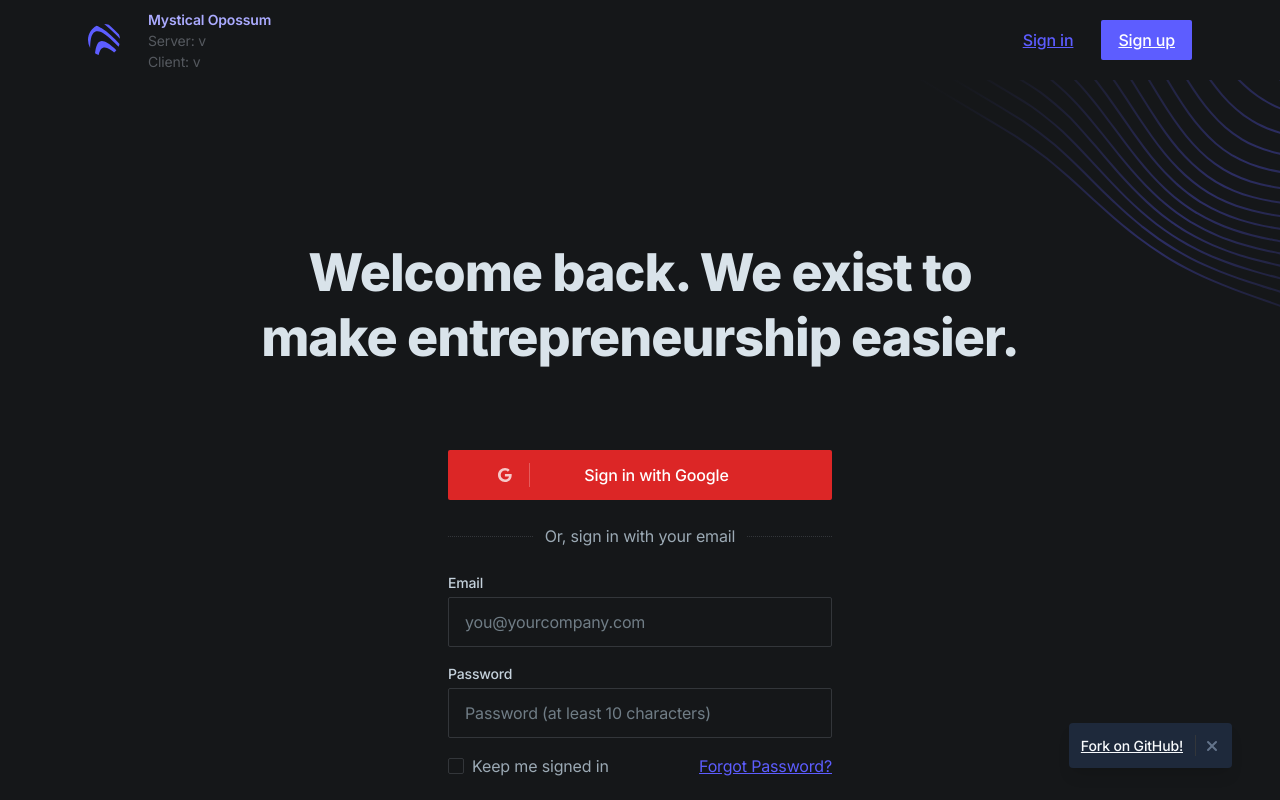
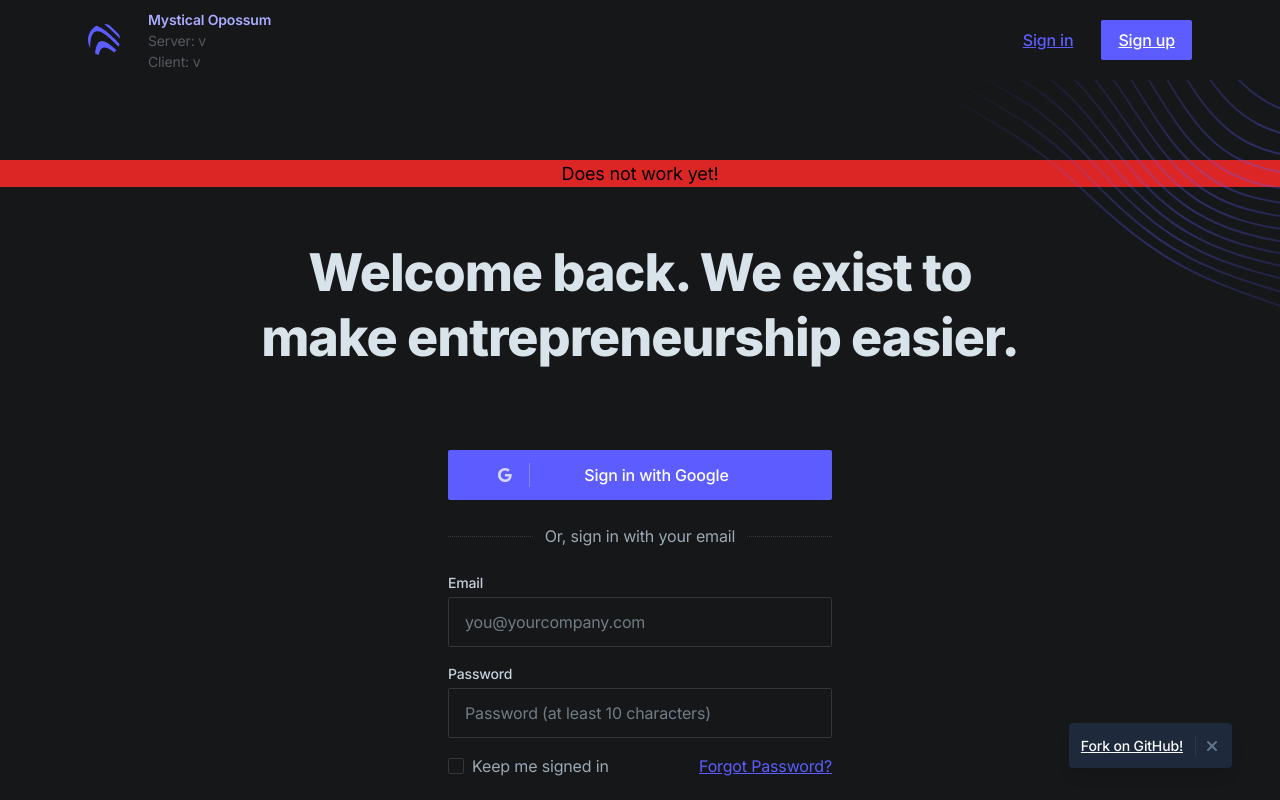
Before and after one commit to Nerdman4U/taxomageia-frontend, a Next.js app: page /signin in a window 1280 px wide. Shown: the top 800 px of the page. Built offline with nearby package versions, Linux system fonts and the light colour scheme; no server answers.

Commit message:
feat(signup): not yet working note at signup and signin

```diff
--- a/app/(auth)/signin/page.tsx
+++ b/app/(auth)/signin/page.tsx
@@ -8,6 +8,7 @@ import Link from 'next/link'
 export default function SignIn() {
   return (
     <section className="relative">
+      <div className="absolute top-20 left-0 right-0 heigth-40 bg-red-600 -z-10 text-black text-center text-lg">Does not work yet!</div>
       <div className="max-w-6xl mx-auto px-4 sm:px-6">
         <div className="pt-32 pb-12 md:pt-40 md:pb-20">
 
@@ -21,7 +22,7 @@ export default function SignIn() {
             <form>
               <div className="flex flex-wrap -mx-3">
                 <div className="w-full px-3">
-                  <button className="btn px-0 text-white bg-red-600 hover:bg-red-700 w-full relative flex items-center">
+                  <button className="btn px-0 text-white bg-purple-600 hover:bg-purple-700 w-full relative flex items-center">
                     <svg className="w-4 h-4 fill-current text-white opacity-75 shrink-0 mx-4" viewBox="0 0 16 16" xmlns="http://www.w3.org/2000/svg">
                       <path d="M7.9 7v2.4H12c-.2 1-1.2 3-4 3-2.4 0-4.3-2-4.3-4.4 0-2.4 2-4.4 4.3-4.4 1.4 0 2.3.6 2.8 1.1l1.9-1.8C11.5 1.7 9.9 1 8 1 4.1 1 1 4.1 1 8s3.1 7 7 7c4 0 6.7-2.8 6.7-6.8 0-.5 0-.8-.1-1.2H7.9z" />
                     </svg>
--- a/app/(auth)/signup/page.tsx
+++ b/app/(auth)/signup/page.tsx
@@ -8,6 +8,7 @@ import Link from 'next/link'
 export default function SignUp() {
   return (
     <section className="relative">
+      <div className="absolute top-20 left-0 right-0 heigth-40 bg-red-600 -z-10 text-black text-center text-lg">Does not work yet!</div>
       <div className="max-w-6xl mx-auto px-4 sm:px-6">
         <div className="pt-32 pb-12 md:pt-40 md:pb-20">
 
@@ -21,7 +22,7 @@ export default function SignUp() {
             <form>
               <div className="flex flex-wrap -mx-3">
                 <div className="w-full px-3">
-                  <button className="btn px-0 text-white bg-red-600 hover:bg-red-700 w-full relative flex items-center">
+                  <button className="btn px-0 text-white bg-purple-600 hover:bg-purple-700 w-full relative flex items-center">
                     <svg className="w-4 h-4 fill-current text-white opacity-75 shrink-0 mx-4" viewBox="0 0 16 16" xmlns="http://www.w3.org/2000/svg">
                       <path d="M7.9 7v2.4H12c-.2 1-1.2 3-4 3-2.4 0-4.3-2-4.3-4.4 0-2.4 2-4.4 4.3-4.4 1.4 0 2.3.6 2.8 1.1l1.9-1.8C11.5 1.7 9.9 1 8 1 4.1 1 1 4.1 1 8s3.1 7 7 7c4 0 6.7-2.8 6.7-6.8 0-.5 0-.8-.1-1.2H7.9z" />
                     </svg>
--- a/app/(create)/dungeon/dungeon.tsx
+++ b/app/(create)/dungeon/dungeon.tsx
@@ -13,7 +13,6 @@ import Breadcrumbs from "@/components/dungeon/breadcrumbs"
 
 import * as contextType from '@/app/context/context.type'
 
-import * as config from '@/config'
 import { set } from '@/lib/features/studio/metadata/metadataReducer'
 import { setTaxomageia } from '@/lib/features/studio/editor/taxomageiaReducer'
 
```
